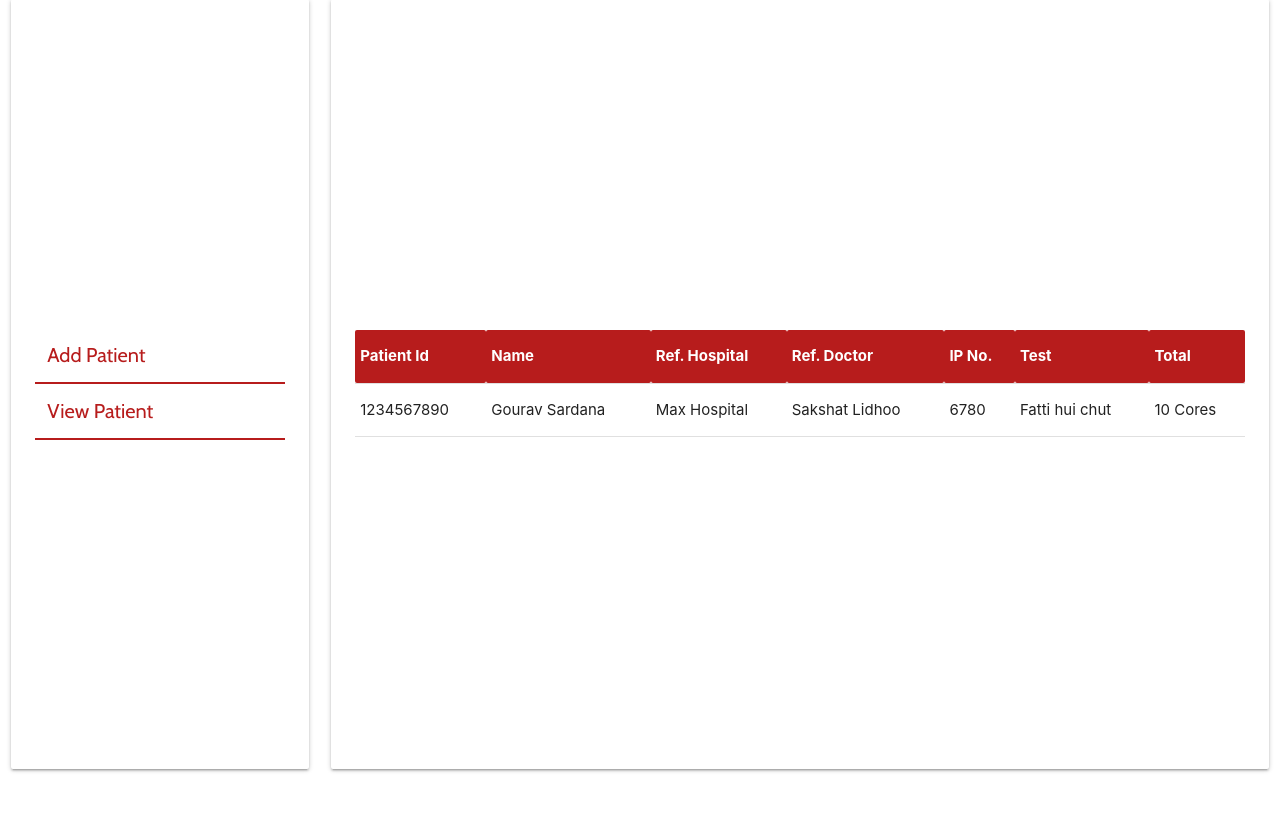
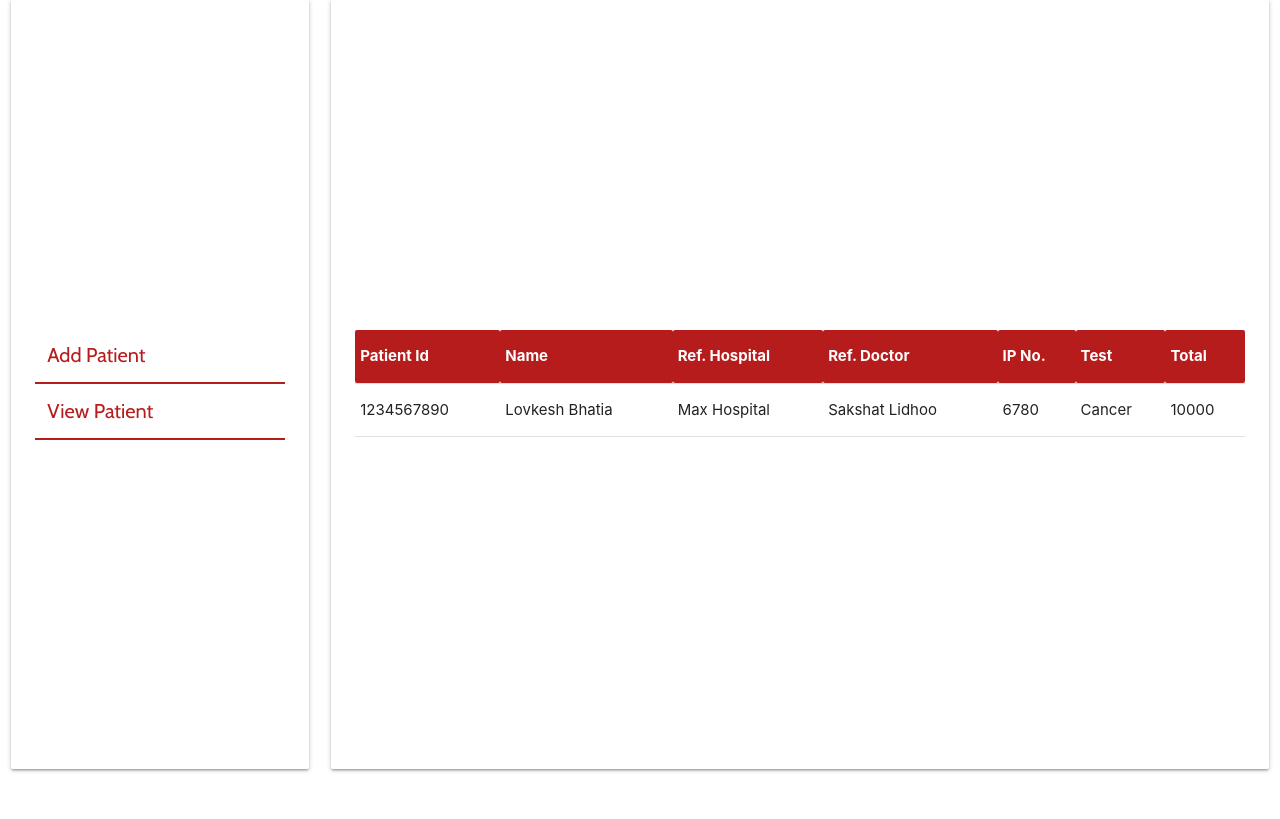
Before and after one commit to GouravSardana/Medical, a Django app: page /view_patient/ in a window 1280 px wide. Shown: the part 88-907 px from the top of the page. Run offline with Django 3.2, Linux system fonts and the light colour scheme; a user stored in the database is signed in.

Commit message:
view_patient update

```diff
--- a/templates/view_patient.html
+++ b/templates/view_patient.html
@@ -95,12 +95,12 @@
                             </tr>
                             <tr>
                                 <td>1234567890</td>
-                                <td>Gourav Sardana</td>
+                                <td>Lovkesh Bhatia</td>
                                 <td>Max Hospital</td>
                                 <td>Sakshat Lidhoo</td>
                                 <td>6780</td>
-                                <td>Fatti hui chut</td>
-                                <td>10 Cores</td>
+                                <td>Cancer</td>
+                                <td>10000</td>
                             </tr>
                     </table>
                     </div>
```
